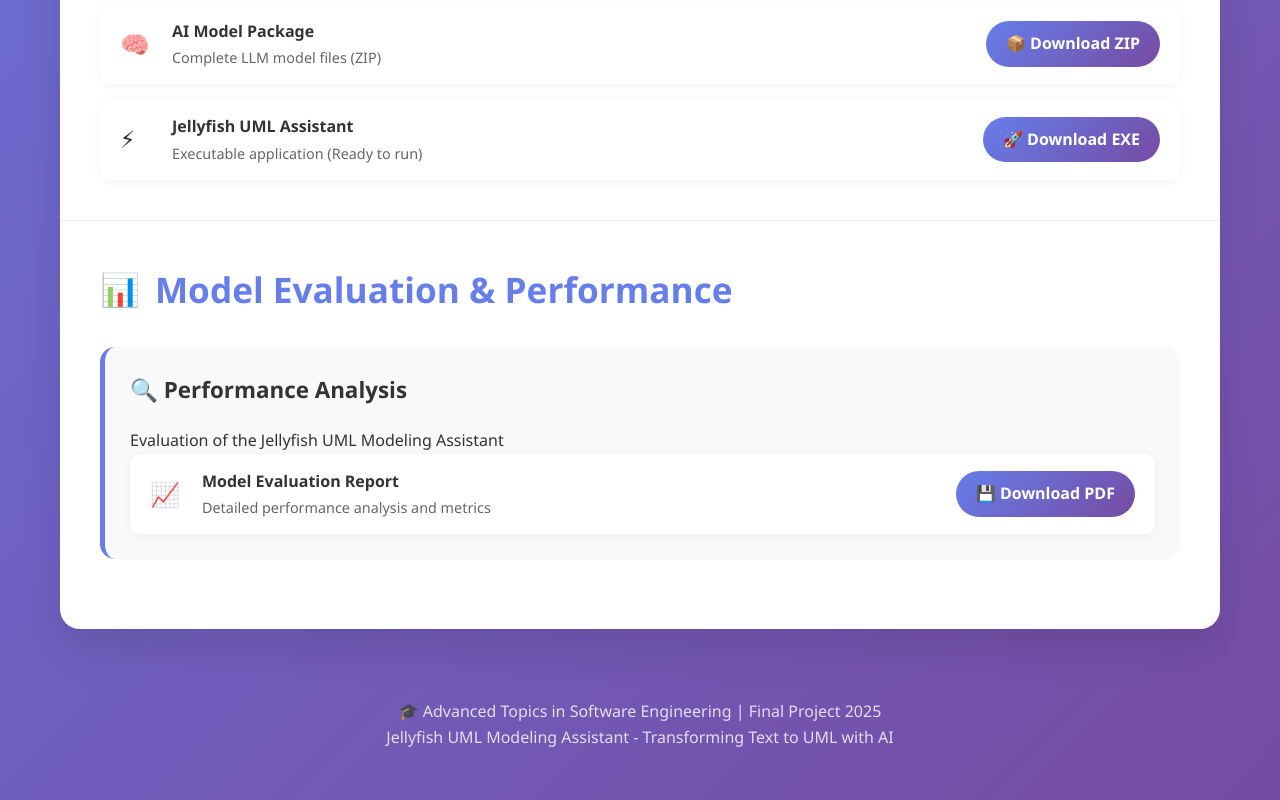
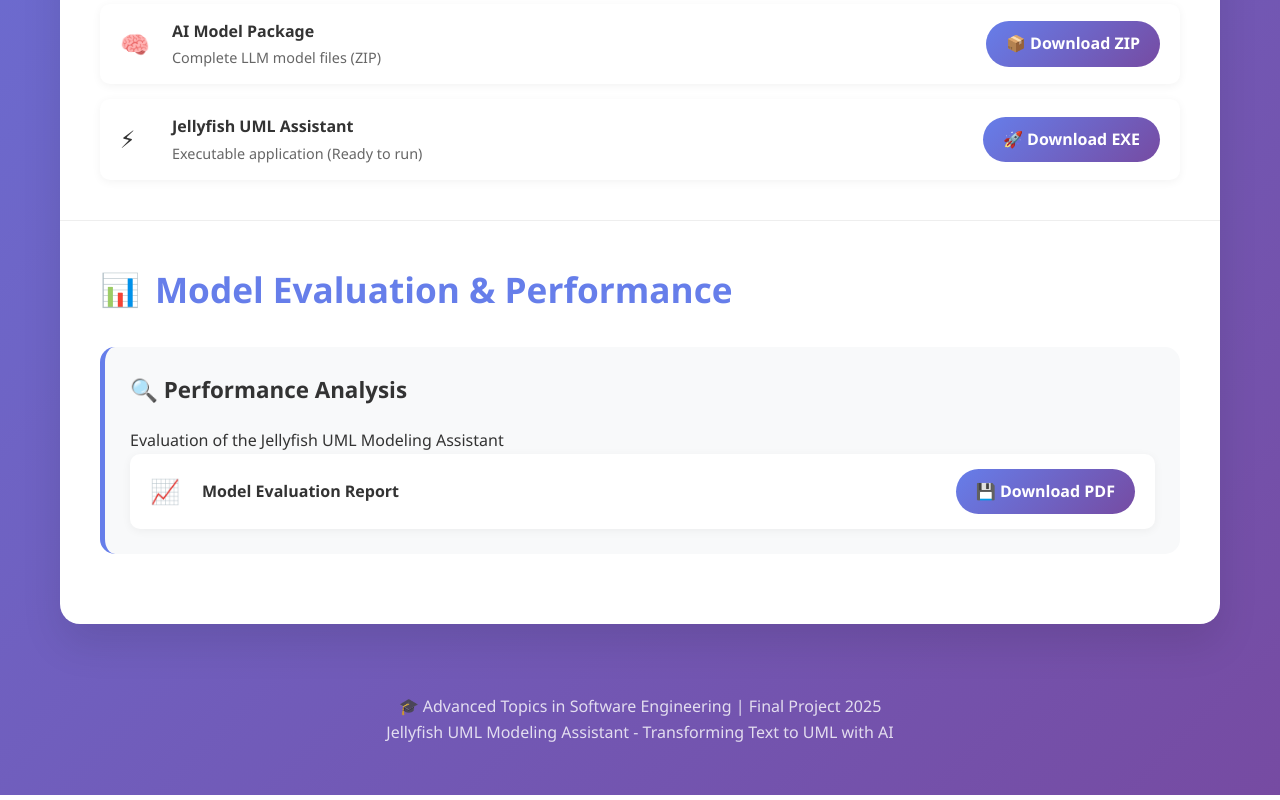
Before and after one commit to noorhatoom/jellyfish-uml-project, a plain HTML site: page index.html in a window 1280 px wide. Shown: the part 1333-2133 px from the top of the page. Drawn offline with Linux system fonts and the light colour scheme.

Commit message:
Update index.html

```diff
--- a/index.html
+++ b/index.html
@@ -401,7 +401,6 @@
                                 <div class="file-icon">📈</div>
                                 <div>
                                     <div class="file-name">Model Evaluation Report</div>
-                                    <div class="file-type">Detailed performance analysis and metrics</div>
                                 </div>
                             </div>
                             <a href="https://docs.google.com/document/d/1Kz5WPoe2hj5yykNAjBM_kjmC2U7MpaQpj16VMnGAzr8/export?format=pdf" class="download-btn">
```
